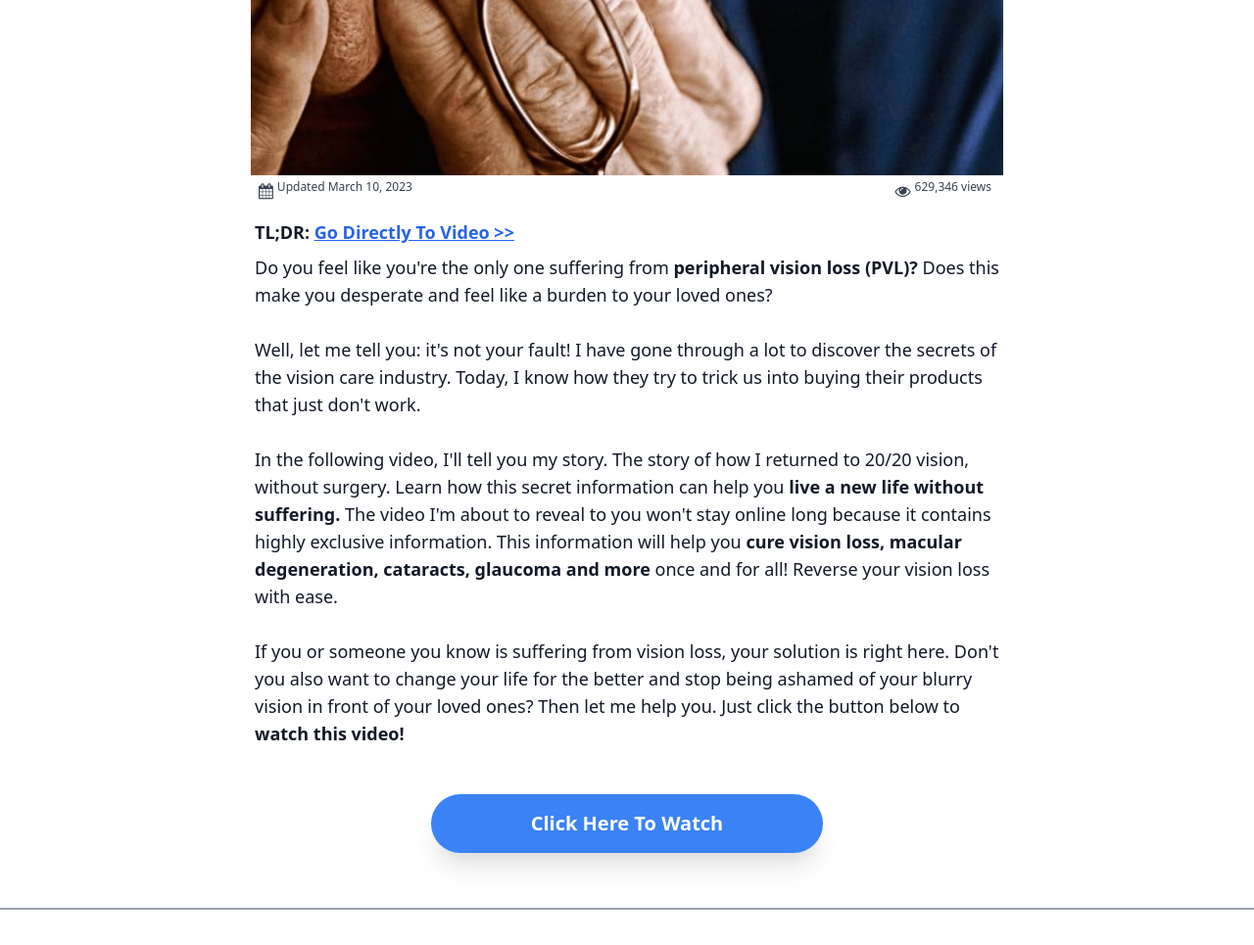
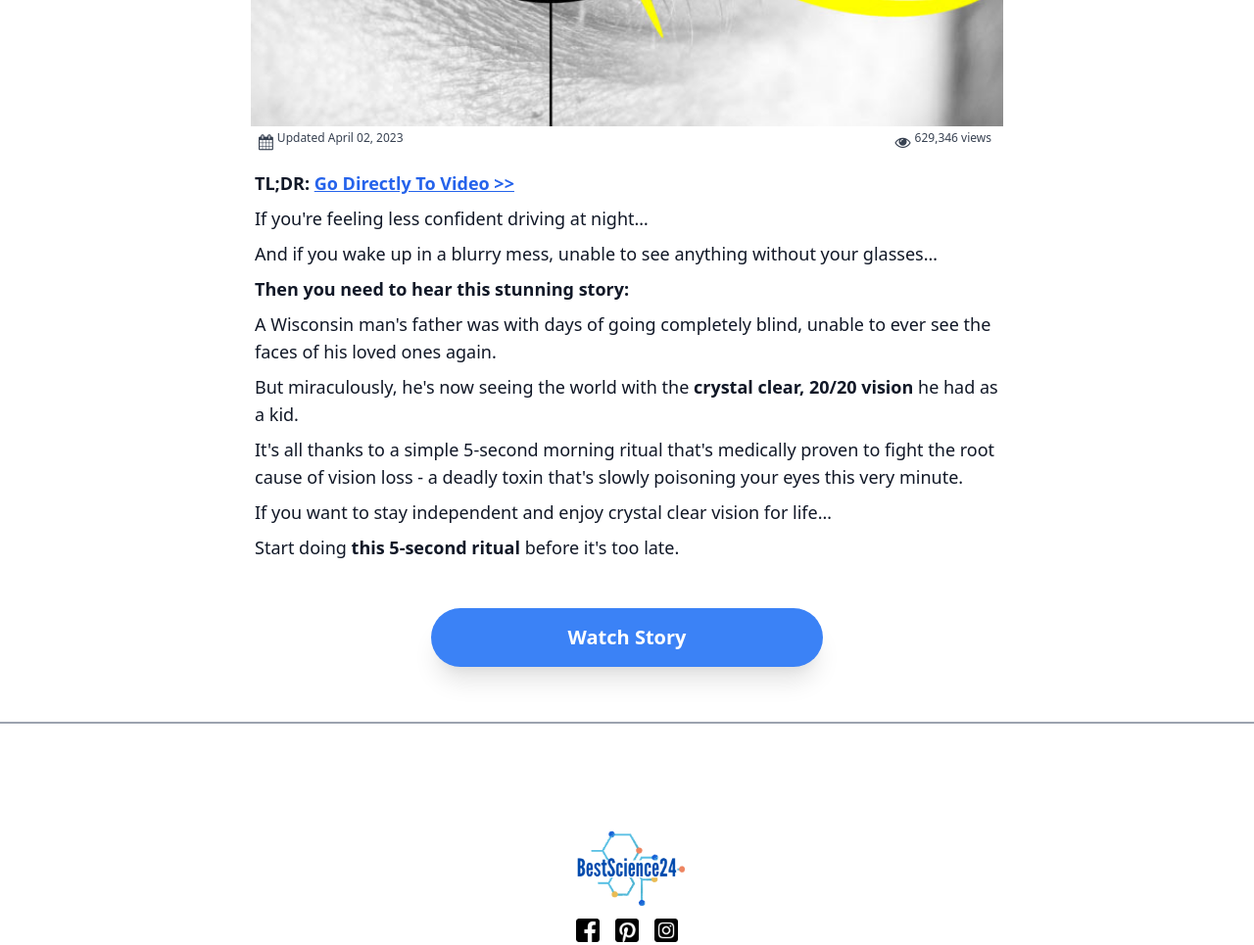
Before and after one commit to burunator/bestscience24, a website: page improve-vision/index.html in a window 1280 px wide. Shown: the part 640-1605 px from the top of the page at 98% size. Drawn offline with nearby package versions, Linux system fonts and the light colour scheme.

Commit message:
new lander vision

```diff
--- a/improve-vision/index.html
+++ b/improve-vision/index.html
@@ -5,15 +5,15 @@
   <meta charset="UTF-8" />
   <meta name="viewport" content="width=device-width, initial-scale=1.0" />
   <title>Bestscience24 | Shockingly Obvious Treatment Relieves Vision Loss</title>
-  <meta name="author" content="Brain Health Research News" />
+  <meta name="author" content=" Research News" />
   <link rel="stylesheet" href="/font-awesome-4.7.0/css/font-awesome.min.css">
 
   <meta name="description" content="" />
   <meta property="og:image:width" content="200">
   <meta property="og:image:height" content="200">
   <link href="https://unpkg.com/tailwindcss@^1.0/dist/tailwind.min.css" rel="stylesheet" />
-  <script
-    async>!function (t, n, y, to, o, l, s) { (o = t.tny = t.tny || function () { (o.q = o.q || []).push(arguments) }).l = +new Date; o.v = "0.1"; (l = n.createElement(y)).async = 1; l.src = to; (s = n.getElementsByTagName(y)[0]).parentNode.insertBefore(l, s) }(window, document, "script", "https://staging.tny.to/load/tny.js"); tny("list", "7PSHzZ2NsH")</script>
+  <!-- <script
+    async>!function (t, n, y, to, o, l, s) { (o = t.tny = t.tny || function () { (o.q = o.q || []).push(arguments) }).l = +new Date; o.v = "0.1"; (l = n.createElement(y)).async = 1; l.src = to; (s = n.getElementsByTagName(y)[0]).parentNode.insertBefore(l, s) }(window, document, "script", "https://staging.tny.to/load/tny.js"); tny("list", "7PSHzZ2NsH")</script> -->
 
   <meta http-equiv="delegate-ch"
     content="sec-ch-ua https://theactergroated.com; sec-ch-ua-mobile https://theactergroated.com; sec-ch-ua-arch https://theactergroated.com; sec-ch-ua-model https://theactergroated.com; sec-ch-ua-platform https://theactergroated.com; sec-ch-ua-platform-version https://theactergroated.com; sec-ch-ua-bitness https://theactergroated.com; sec-ch-ua-full-version-list https://theactergroated.com; sec-ch-ua-full-version https://theactergroated.com">
@@ -67,7 +67,7 @@
 <body class="bg-white ">
   <div class="flex max-w-screen-xl">
     <div class="w-full mx-4 ">
-      <a href="https://bestscience24.com"><img class="w-40 -mt-1 -mb-1 -ml-3 sm:w-40 "
+      <a href="https://bestscience24.com"><img class="w-40 -mt-1 -mb-1 -ml-3 sm:w-32 "
           src="/public/bestscience24logo.png" alt="Logo" /></a>
     </div>
 
@@ -87,7 +87,7 @@
         <h1
           class="mx-3 mb-3 text-3xl font-semibold leading-none text-center text-gray-900 sm:text-left sm:font-semibold md:text-5xl">
           <!-- Neurologist: This Little-Known Brain Nutrient Immediately Improves Brain Function And Boosts Memory </h1> -->
-          Shockingly Obvious Treatment Immediately Improves Vision<br>- Try Tonight
+          Shockingly Obvious Ritual Immediately Improves Vision<br>- Try Tonight
           <!-- 1 Odd Trick To Improve Your Vision Naturally - Try Tonight -->
         </h1>
         <div class="flex mb-1 font-bold text-gray-600 text-normal sm:text-sm">
@@ -104,7 +104,7 @@
 
         <div class="mx-auto ">
           <a onclick="sendTaboolaPixel()" href="https://theactergroated.com/click"> <img class="w-full "
-              src="/improve-vision/public/img/playvision.jpg" />
+              src="/improve-vision/public/img/vision.png" />
           </a>
         </div>
 
@@ -118,7 +118,7 @@
         <div class="flex justify-between mx-3 mt-1 ml-2 text-xs font-normal sm:font-light md:text-base">
 
           <p class="flex mb-1 sm:text-xs"><i class="mr-1 text-base fa fa-calendar" aria-hidden="true"> </i>
-            Updated March 10, 2023</p>
+            Updated April 02, 2023</p>
 
           <div class="flex sm:text-xs"> <i class="mr-1 text-base fa fa-eye" aria-hidden="true"></i> 629,346 views
           </div>
@@ -137,7 +137,7 @@
                 href="https://theactergroated.com/click" class="text-blue-600 underline">Go Directly To Video >></a></p>
 
 
-            <p>Do you feel like you're the only one suffering from <a class="font-bold"> peripheral vision loss
+            <!-- <p>Do you feel like you're the only one suffering from <a class="font-bold"> peripheral vision loss
                 (PVL)?</a> Does this make you desperate and feel like a burden to your loved ones?</p><br>
 
             <p> Well, let me tell you: it's not your fault! I have gone through a lot to discover the secrets of the
@@ -156,8 +156,30 @@
               want to change your life for the better and stop being ashamed of your blurry vision in front of your
               loved ones? Then let me help you. Just click the button below to <a class="font-bold">watch this
                 video!</a>
+            </p> -->
+
+            <p class="mb-2"> If you're feeling less confident driving at night…
             </p>
-
+            <p class="mb-2">And if you wake up in a blurry mess, unable to see anything without your glasses…
+            </p>
+            <p class="mb-2 font-semibold">Then you need to hear this stunning story:
+            </p>
+            <p class="mb-2">A Wisconsin man's father was with days of going completely blind, unable to ever see the
+              faces of his
+              loved ones again.
+            </p>
+            <p class="mb-2">But miraculously, he's now seeing the world with the <a class="font-semibold">crystal clear,
+                20/20 vision</a> he had as a
+              kid.
+            </p>
+            <p class="mb-2">It's all thanks to a simple 5-second morning ritual that's medically proven to fight the
+              root cause of
+              vision loss - a deadly toxin that's slowly poisoning your eyes this very minute.
+            </p>
+            <p class="mb-2">If you want to stay independent and enjoy crystal clear vision for life…
+            </p>
+            <p>Start doing <a class="font-semibold">this 5-second ritual</a> before it's too late.
+            </p>
           </div>
         </div>
       </div>
@@ -165,7 +187,7 @@
     <div class="px-6 mb-2 sm:mx-40">
       <a onclick="sendTaboolaPixel()"
         class="flex justify-center max-w-screen-md py-4 mx-auto text-2xl font-semibold text-white bg-blue-500 rounded-full shadow-xl sm:text-xl"
-        href="https://theactergroated.com/click">Click Here To Watch</a>
+        href="https://theactergroated.com/click">Watch Story</a>
     </div>
 
   </div>
```
Also changed, not shown: 3 other files. Lines whose indentation alone changed are shown as unchanged.
